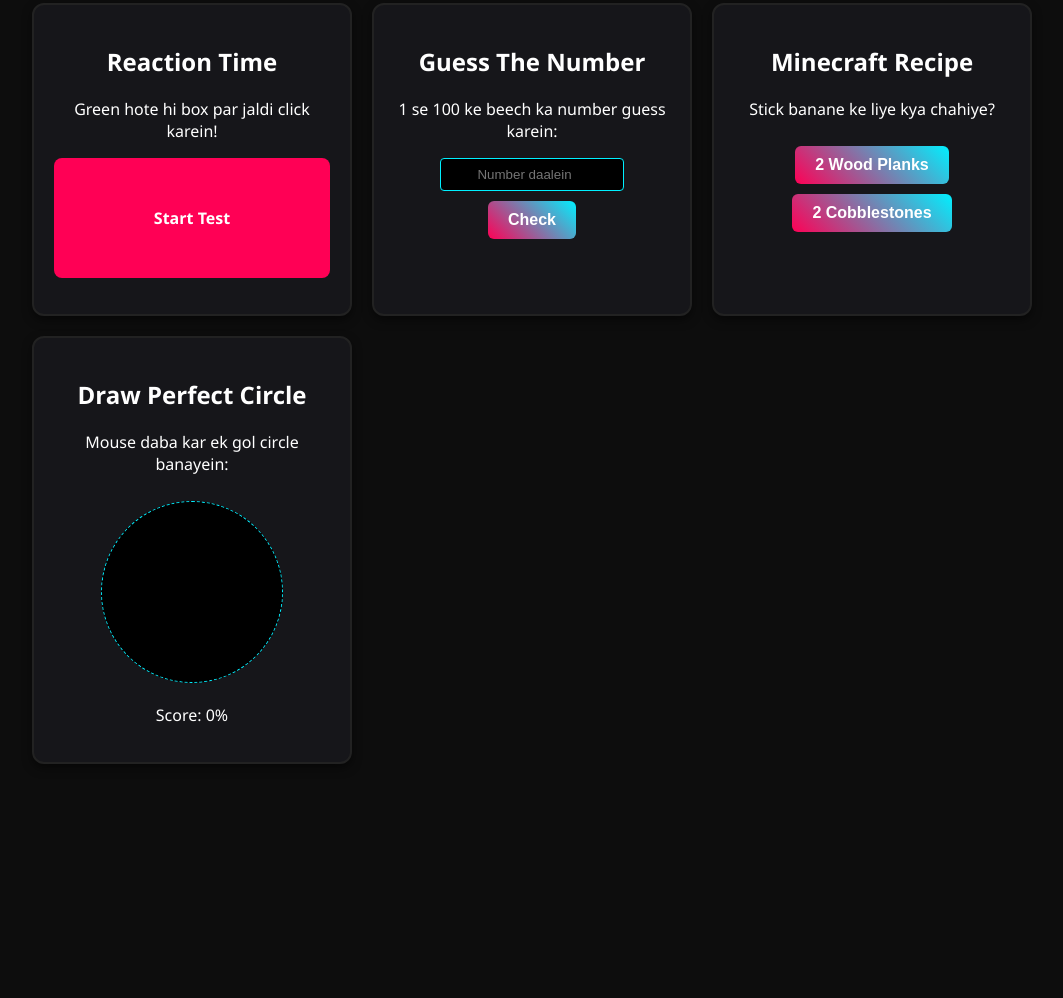
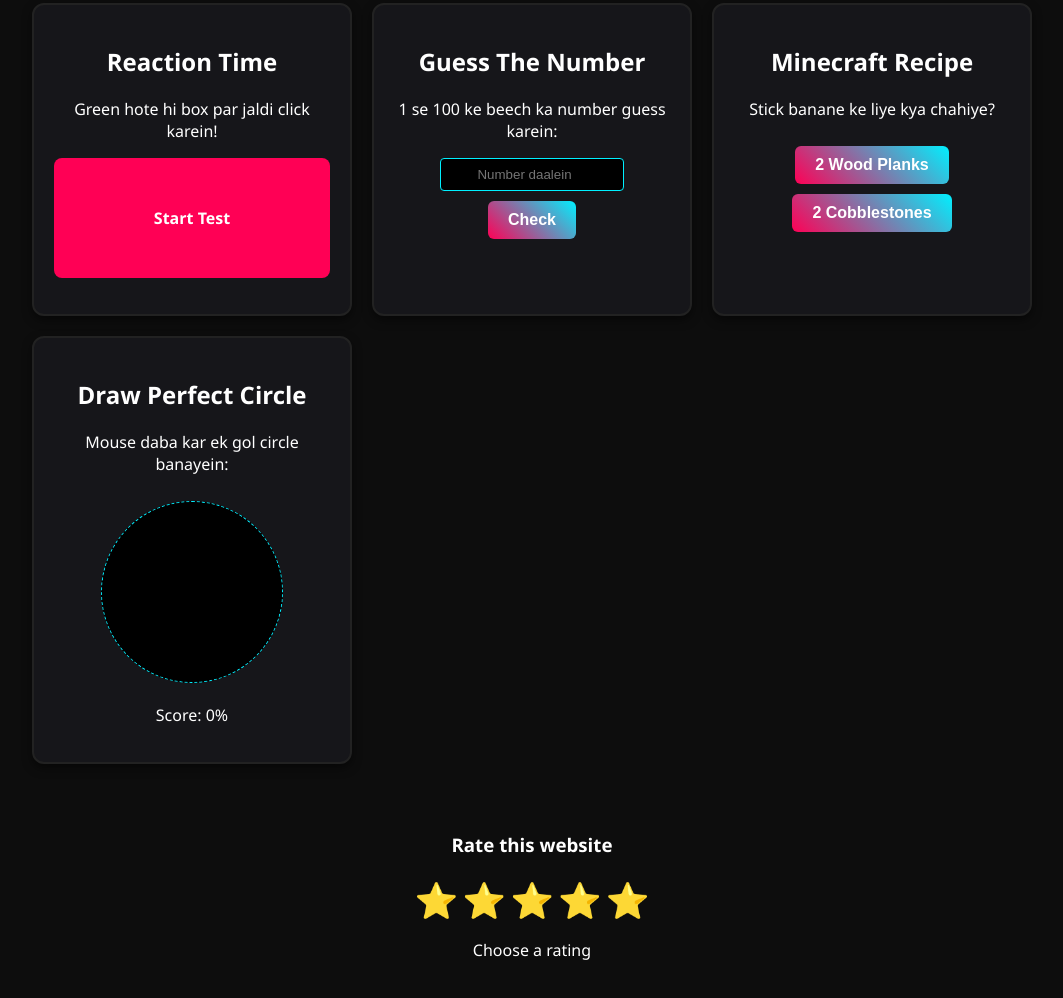
Before and after one commit to TNWorriorGames/ADARSH-STUDIO, a plain HTML site: page index.html in a window 1280 px wide. Shown: the part 172-1170 px from the top of the page, without its empty margins (108-1171 px from the left). Before the commit the page ends 956 px from the top, so only its background shows below. Drawn offline with Linux system fonts and the light colour scheme.

Commit message:
Update index.html

```diff
--- a/index.html
+++ b/index.html
@@ -259,3 +259,37 @@
     </script>
 </body>
 </html>
+<div class="rating">
+  <h3>Rate this website</h3>
+
+  <span onclick="rate(1)">⭐</span>
+  <span onclick="rate(2)">⭐</span>
+  <span onclick="rate(3)">⭐</span>
+  <span onclick="rate(4)">⭐</span>
+  <span onclick="rate(5)">⭐</span>
+
+  <p id="ratingText">Choose a rating</p>
+</div>
+
+<script>
+function rate(stars) {
+  document.getElementById("ratingText").innerText =
+    "You rated this " + stars + " ⭐";
+}
+</script>
+
+<style>
+.rating {
+  text-align: center;
+  margin: 30px;
+}
+
+.rating span {
+  font-size: 35px;
+  cursor: pointer;
+}
+
+.rating span:hover {
+  transform: scale(1.2);
+}
+</style>
```
